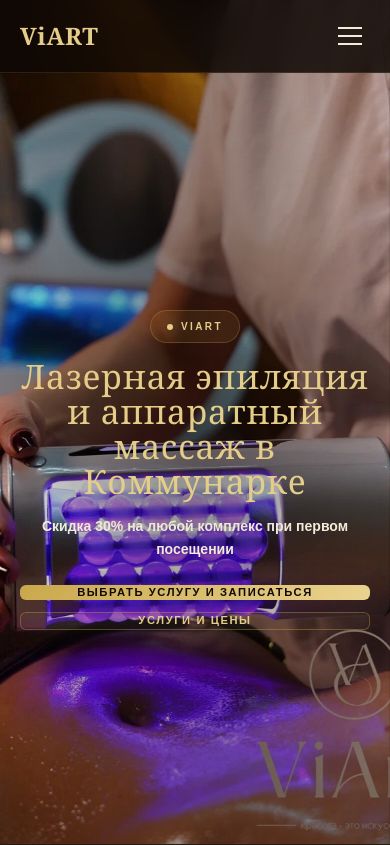
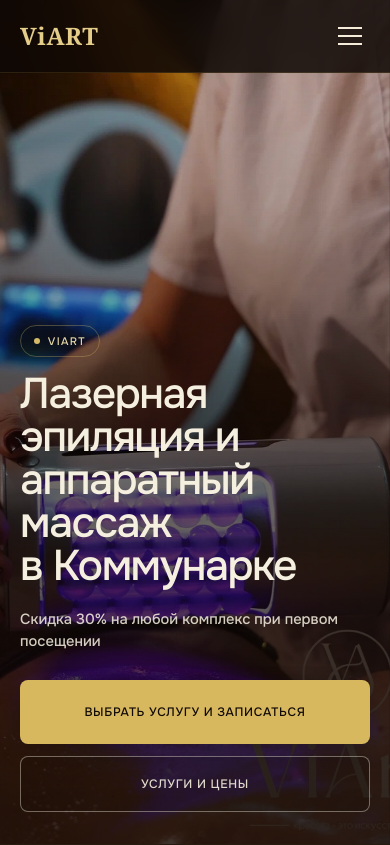
Before and after one commit to ivanvalidolski-cloud/viart-app, a Next.js app: page / in a window 390 px wide. Shown: the top 845 px of the page. Built offline with nearby package versions, Linux system fonts and the light colour scheme.

Commit message:
commitааа

```diff
--- a/app/globals.css
+++ b/app/globals.css
@@ -99,18 +99,76 @@ body {
   animation: heroMediaIn 380ms ease-out both;
 }
 
+.hero-section {
+  font-family: var(--font-onest), Arial, Helvetica, sans-serif;
+}
+
 .hero-media-shade {
   background:
-    radial-gradient(ellipse 62% 60% at 50% 48%, rgba(16, 9, 5, 0.48) 0%, rgba(16, 9, 5, 0.24) 58%, transparent 100%),
-    linear-gradient(to bottom, rgba(16, 9, 5, 0.12), transparent 24%, transparent 72%, rgba(16, 9, 5, 0.3));
+    linear-gradient(90deg, rgba(16, 9, 5, 0.68) 0%, rgba(16, 9, 5, 0.52) 32%, rgba(16, 9, 5, 0.16) 62%, transparent 84%),
+    linear-gradient(180deg, rgba(16, 9, 5, 0.14) 0%, transparent 28%, transparent 78%, rgba(16, 9, 5, 0.24) 100%);
 }
 
 .hero-copy {
+  width: min(100%, 46rem);
+  margin-right: auto;
+  margin-left: max(0px, calc((100vw - 80rem) / 2));
   animation: heroCopyIn 320ms ease-out 80ms both;
 }
 
+.hero-eyebrow {
+  border: 1px solid rgba(214, 186, 104, 0.32);
+  border-radius: 9999px;
+  padding: 0.45rem 0.8rem;
+  color: #eadba9;
+  font-size: 0.68rem;
+  font-weight: 500;
+  letter-spacing: 0.12em;
+  text-transform: uppercase;
+}
+
+.hero-title {
+  max-width: 46rem;
+  color: #f5efdf;
+  font-size: clamp(2.55rem, 5.4vw, 5rem);
+  font-weight: 450;
+  letter-spacing: -0.035em;
+  line-height: 0.98;
+  text-wrap: balance;
+}
+
+.hero-promo {
+  color: rgba(245, 239, 223, 0.86);
+  font-size: clamp(0.92rem, 1.35vw, 1.05rem);
+  font-weight: 450;
+  line-height: 1.5;
+}
+
+.hero-actions {
+  max-width: 42rem;
+  align-items: center;
+}
+
 .hero-button {
+  border-radius: 0.5rem;
+  font-size: 0.76rem;
+  font-weight: 500;
+  letter-spacing: 0.055em;
   transition: transform 160ms ease, border-color 160ms ease, background 160ms ease, color 160ms ease, box-shadow 160ms ease;
+}
+
+.hero-button-primary {
+  flex: 1 1 auto;
+  background: #d8b85f;
+  box-shadow: 0 8px 22px rgba(0, 0, 0, 0.2);
+}
+
+.hero-button-secondary {
+  flex: 0 0 auto;
+  border-color: rgba(245, 239, 223, 0.4);
+  background: rgba(16, 9, 5, 0.18);
+  color: rgba(245, 239, 223, 0.9);
+  backdrop-filter: none;
 }
 
 .hero-button.gold-button::before {
@@ -118,14 +176,27 @@ body {
 }
 
 @media (hover: hover) and (pointer: fine) {
-  .hero-button:hover {
+  .hero-button-primary:hover {
     transform: translateY(-2px);
+    background: #e0c46f;
+    box-shadow: 0 10px 24px rgba(0, 0, 0, 0.24);
+  }
+
+  .hero-button-secondary:hover {
+    transform: translateY(-1px);
+    border-color: rgba(245, 239, 223, 0.62);
+    background: rgba(245, 239, 223, 0.08);
   }
 }
 
 @media (hover: none), (pointer: coarse) {
   .hero-button:hover {
     transform: none;
+  }
+
+  .hero-button-secondary:hover {
+    border-color: rgba(245, 239, 223, 0.4);
+    background: rgba(16, 9, 5, 0.18);
   }
 
   .hero-button:active {
@@ -157,15 +228,42 @@ body {
 }
 
 @media (max-width: 640px) {
+  .hero-section {
+    align-items: flex-end;
+    padding-bottom: max(2rem, env(safe-area-inset-bottom));
+  }
+
   .hero-media {
     animation-name: heroMediaInMobile;
     animation-duration: 320ms;
+    background-position: 54% center;
+  }
+
+  .hero-media-shade {
+    background:
+      linear-gradient(180deg, rgba(16, 9, 5, 0.08) 0%, rgba(16, 9, 5, 0.2) 24%, rgba(16, 9, 5, 0.62) 58%, rgba(16, 9, 5, 0.78) 100%);
   }
 
   .hero-copy {
+    width: 100%;
+    margin: 0;
     animation-name: heroCopyInMobile;
     animation-duration: 280ms;
     animation-delay: 60ms;
+  }
+
+  .hero-title {
+    max-width: 24rem;
+    font-size: clamp(2.2rem, 11vw, 3.25rem);
+    line-height: 1;
+  }
+
+  .hero-promo {
+    max-width: 23rem;
+  }
+
+  .hero-actions {
+    align-items: stretch;
   }
 }
 
--- a/app/layout.tsx
+++ b/app/layout.tsx
@@ -1,5 +1,5 @@
 import type { Metadata } from "next";
-import { Geist, Geist_Mono } from "next/font/google";
+import { Geist, Geist_Mono, Onest } from "next/font/google";
 import "./globals.css";
 
 const geistSans = Geist({
@@ -9,6 +9,11 @@ const geistSans = Geist({
 
 const geistMono = Geist_Mono({
   variable: "--font-geist-mono",
+  subsets: ["latin", "cyrillic"],
+});
+
+const onest = Onest({
+  variable: "--font-onest",
   subsets: ["latin", "cyrillic"],
 });
 
@@ -25,7 +30,7 @@ export default function RootLayout({
   return (
     <html
       lang="ru"
-      className={`${geistSans.variable} ${geistMono.variable} h-full antialiased`}
+      className={`${geistSans.variable} ${geistMono.variable} ${onest.variable} h-full antialiased`}
     >
       <body className="min-h-full flex flex-col">{children}</body>
     </html>
--- a/app/page.tsx
+++ b/app/page.tsx
@@ -386,33 +386,33 @@ export default function Home() {
       </div>
 
       <main>
-        <section className="relative flex min-h-screen items-center justify-center overflow-hidden px-5 pt-24 text-center">
+        <section className="hero-section relative flex min-h-screen items-center overflow-hidden px-5 pt-24">
           <div className="hero-media absolute inset-0 bg-[url('/images/hero-bg.jpg')] bg-cover bg-center" />
           <div className="hero-media-shade absolute inset-0" />
 
-          <div className="hero-copy relative z-10 mx-auto flex max-w-4xl flex-col items-center">
-            <p className="mb-4 inline-flex items-center gap-2 rounded-full border border-[#c9a84c]/25 bg-[#c9a84c]/10 px-4 py-2 text-[10px] font-semibold uppercase tracking-[0.24em] text-[#e4cc89] md:mb-6">
-              <span className="h-1.5 w-1.5 rounded-full bg-[#e4cc89] shadow-[0_0_16px_rgba(228,204,137,0.9)]" />
+          <div className="hero-copy relative z-10 flex flex-col items-start">
+            <p className="hero-eyebrow mb-4 inline-flex items-center gap-2 md:mb-6">
+              <span className="h-1.5 w-1.5 rounded-full bg-[#d6ba68]" />
               ViART
             </p>
-            <h1 className="font-serif text-[clamp(2.1rem,7vw,4.5rem)] font-light leading-[1.04] tracking-wide text-[#e4cc89] drop-shadow-2xl">
+            <h1 className="hero-title">
               Лазерная эпиляция и аппаратный массаж в Коммунарке
             </h1>
-            <p className="mt-4 max-w-2xl text-sm font-semibold leading-relaxed text-[#f4ecd8] md:mt-6 md:text-base">
+            <p className="hero-promo mt-5 max-w-2xl md:mt-6">
               Скидка 30% на любой комплекс при первом посещении
             </p>
-            <div className="mt-6 flex w-full max-w-xl flex-col gap-3 sm:mt-8 sm:flex-row">
+            <div className="hero-actions mt-7 flex w-full flex-col gap-3 sm:mt-8 sm:flex-row">
               <a
                 href={bookingUrl}
                 target="_blank"
                 rel="noopener"
-                className="gold-button hero-button h-16 w-full flex-1 px-8 text-center leading-snug focus-visible:outline-2 focus-visible:outline-offset-4 focus-visible:outline-[#f4ecd8] sm:w-auto"
+                className="gold-button hero-button hero-button-primary h-16 w-full px-8 text-center leading-snug focus-visible:outline-2 focus-visible:outline-offset-4 focus-visible:outline-[#f4ecd8] sm:w-auto"
               >
                 Выбрать услугу и записаться
               </a>
               <a
                 href="#pricing"
-                className="glass-button hero-button h-16 w-full flex-1 px-8 text-center leading-snug focus-visible:outline-2 focus-visible:outline-offset-4 focus-visible:outline-[#f4ecd8] sm:w-auto"
+                className="glass-button hero-button hero-button-secondary h-14 w-full px-7 text-center leading-snug focus-visible:outline-2 focus-visible:outline-offset-4 focus-visible:outline-[#f4ecd8] sm:w-auto"
               >
                 Услуги и цены
               </a>
```
Also changed, not shown: 2 other files (tests, documents, lock files or other folders).
